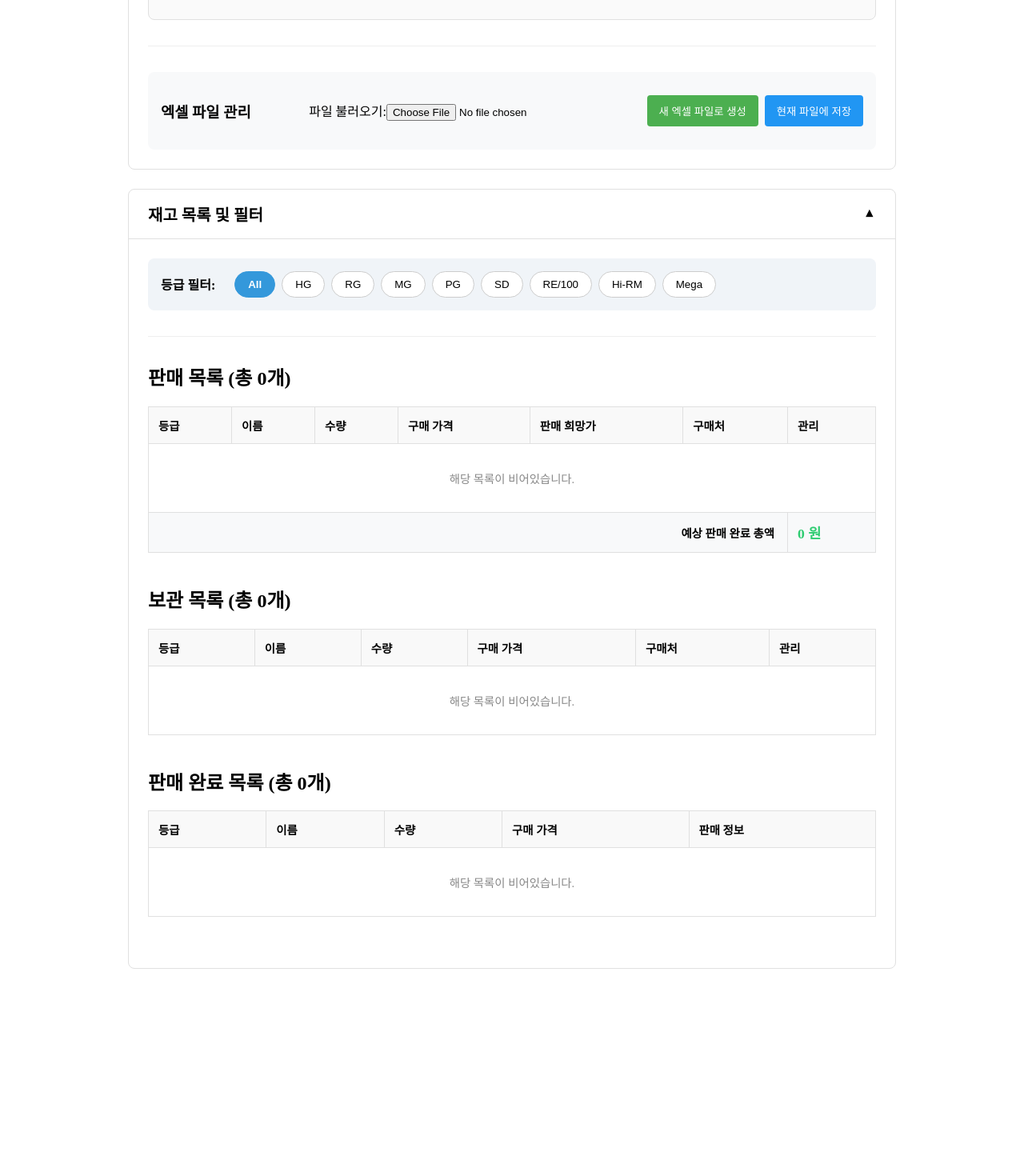
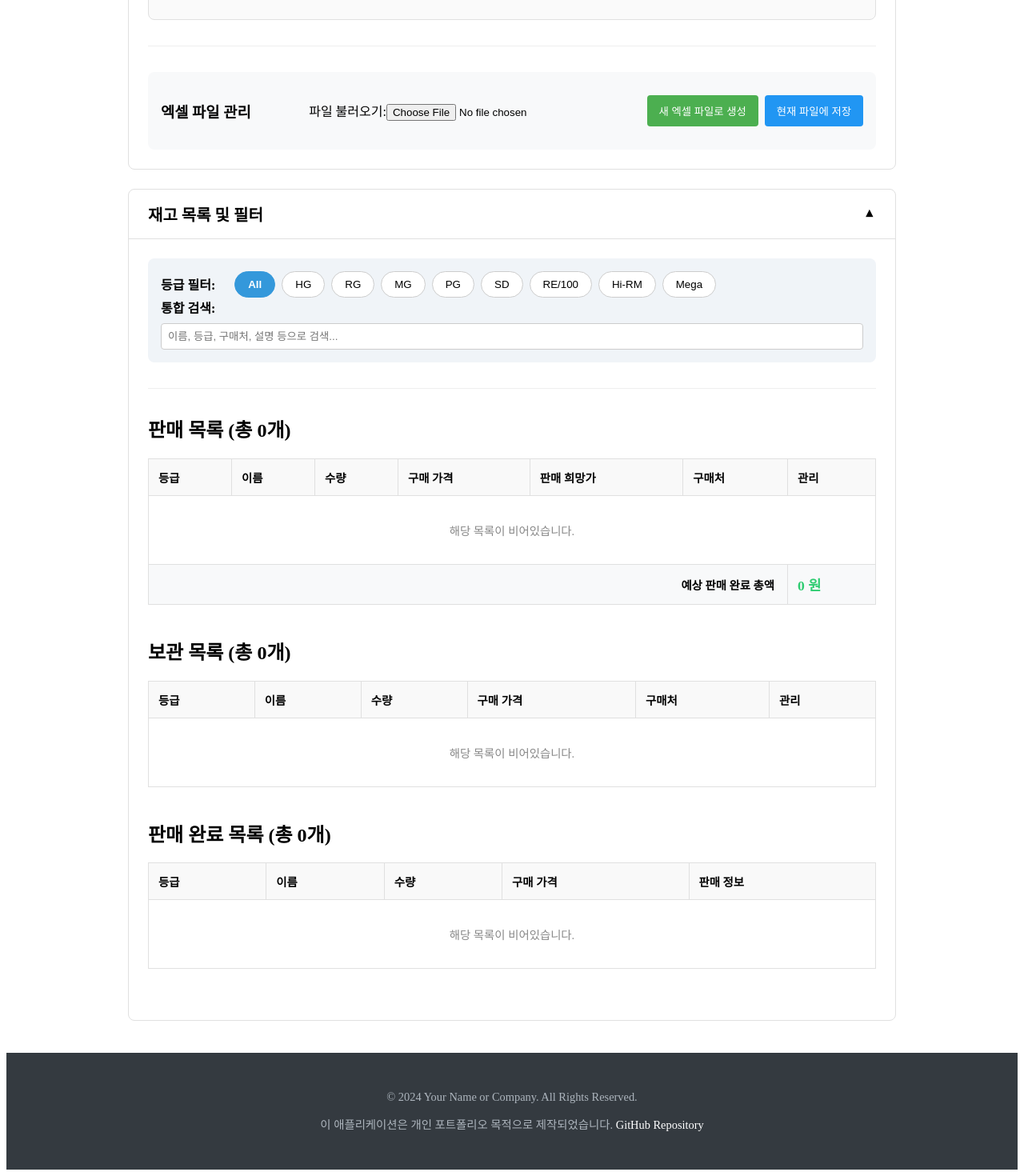
Before and after one commit to ungit003/gundam-inventory, a Vue app: page / in a window 1280 px wide. Shown: the part 1274-2744 px from the top of the page at 80% size. Before the commit the page ends 2533 px from the top, so only its background shows below. Built offline with nearby package versions, Linux system fonts and the light colour scheme.

Commit message:
검색 기능, 푸터 추가

```diff
--- a/src/App.vue
+++ b/src/App.vue
@@ -36,7 +36,7 @@ const {
 
 <template>
   <header>
-    <h1>건담 재고 관리</h1>
+    <h1>건담 재고 관리 v2.0</h1>
   </header>
   <main>
     <!-- [수정] 각 기능 구역을 CollapsibleSection으로 감쌉니다. -->
@@ -72,8 +72,12 @@ const {
   <!-- [신규] 상세 정보 모달을 조건부로 렌더링합니다. -->
   <ItemDetailModal v-if="isDetailModalVisible && itemForDetail" :item="itemForDetail" />
 
-  <footer>
-    <!-- 저작권 푸터는 6단계에서 추가될 예정입니다. -->
+  <footer class="app-footer">
+    <p>&copy; 2024 Your Name or Company. All Rights Reserved.</p>
+    <p>
+      이 애플리케이션은 개인 포트폴리오 목적으로 제작되었습니다.
+      <a href="https://github.com/your-repo-link" target="_blank">GitHub Repository</a>
+    </p>
   </footer>
 </template>
 
@@ -94,4 +98,28 @@ main {
   border: 0;
   border-top: 1px solid #eee;
 }
+
+.app-wrapper {
+  display: flex;
+  flex-direction: column;
+  min-height: 100vh; /* 화면 전체 높이를 차지하도록 */
+}
+main {
+  flex-grow: 1; /* main 영역이 남은 공간을 모두 차지하도록 */
+  /* ... 기존 main 스타일 ... */
+}
+.app-footer {
+  text-align: center;
+  padding: 2rem;
+  background-color: #343a40;
+  color: #adb5bd;
+  font-size: 0.9rem;
+}
+.app-footer a {
+  color: #ffffff;
+  text-decoration: none;
+}
+.app-footer a:hover {
+  text-decoration: underline;
+}
 </style>
--- a/src/components/FilterControls.vue
+++ b/src/components/FilterControls.vue
@@ -33,6 +33,19 @@ const filterGradeOptions = ['All', ...GRADE_OPTIONS];
         {{ grade }}
       </button>
     </div>
+    <div class="filter-group search-group">
+      <span class="filter-label">통합 검색:</span>
+      <!--
+        [수정] placeholder 텍스트를 변경하여
+        어떤 항목들이 검색 대상인지 사용자에게 알려줍니다.
+      -->
+      <input
+        type="text"
+        v-model="store.searchTerm"
+        placeholder="이름, 등급, 구매처, 설명 등으로 검색..."
+        class="search-input"
+      >
+    </div>
   </div>
 </template>
 
@@ -67,4 +80,13 @@ const filterGradeOptions = ['All', ...GRADE_OPTIONS];
   border-color: #3498db;
   font-weight: bold;
 }
+.search-group {
+  flex-grow: 1; /* 남은 공간을 모두 차지하도록 */
+}
+.search-input {
+  width: 100%;
+  padding: 0.5rem;
+  border: 1px solid #ccc;
+  border-radius: 4px;
+}
 </style>
--- a/src/stores/inventory.js
+++ b/src/stores/inventory.js
@@ -59,23 +59,71 @@ export const useInventoryStore = defineStore('inventory', {
   // ----------------------------------------------------------------
   getters: {
     // --- 필터링된 목록 Getters ---
+    /**
+     * [수정] 필터링된 보관 목록을 반환하는 getter입니다.
+     * 검색 로직이 여러 필드를 대상으로 하도록 확장됩니다.
+     */
     filteredInStorageList: (state) => {
+      // 검색어가 비어있으면 필터링을 수행하지 않고 전체를 반환하여 성능을 최적화합니다.
+      if (!state.searchTerm.trim()) {
         return state.inStorageList.filter(item =>
-        (state.gradeFilter === 'All' || item.grade === state.gradeFilter) &&
-        item.name.toLowerCase().includes(state.searchTerm.toLowerCase())
+          state.gradeFilter === 'All' || item.grade === state.gradeFilter
         );
+      }
+
+      const lowerCaseSearchTerm = state.searchTerm.toLowerCase();
+
+      return state.inStorageList.filter(item => {
+        const gradeMatch = state.gradeFilter === 'All' || item.grade === state.gradeFilter;
+
+        // [핵심 변경점] 검색 조건 확장
+        // 아이템의 여러 텍스트 속성 중 하나라도 검색어를 포함하면 true가 됩니다.
+        const searchMatch =
+          item.name.toLowerCase().includes(lowerCaseSearchTerm) ||
+          item.grade.toLowerCase().includes(lowerCaseSearchTerm) ||
+          (item.purchaseLocation && item.purchaseLocation.toLowerCase().includes(lowerCaseSearchTerm)) ||
+          (item.details && item.details.toLowerCase().includes(lowerCaseSearchTerm));
+
+        return gradeMatch && searchMatch;
+      });
     },
+
+    // 판매 목록과 판매 완료 목록도 동일한 로직으로 검색 기능을 강화합니다.
     filteredForSaleList: (state) => {
+      if (!state.searchTerm.trim()) {
         return state.forSaleList.filter(item =>
-        (state.gradeFilter === 'All' || item.grade === state.gradeFilter) &&
-        item.name.toLowerCase().includes(state.searchTerm.toLowerCase())
+          state.gradeFilter === 'All' || item.grade === state.gradeFilter
         );
+      }
+      const lowerCaseSearchTerm = state.searchTerm.toLowerCase();
+      return state.forSaleList.filter(item => {
+        const gradeMatch = state.gradeFilter === 'All' || item.grade === state.gradeFilter;
+        const searchMatch =
+          item.name.toLowerCase().includes(lowerCaseSearchTerm) ||
+          item.grade.toLowerCase().includes(lowerCaseSearchTerm) ||
+          (item.purchaseLocation && item.purchaseLocation.toLowerCase().includes(lowerCaseSearchTerm)) ||
+          (item.details && item.details.toLowerCase().includes(lowerCaseSearchTerm));
+        return gradeMatch && searchMatch;
+      });
     },
+
     filteredSoldList: (state) => {
+      if (!state.searchTerm.trim()) {
         return state.soldList.filter(item =>
-        (state.gradeFilter === 'All' || item.grade === state.gradeFilter) &&
-        item.name.toLowerCase().includes(state.searchTerm.toLowerCase())
+          state.gradeFilter === 'All' || item.grade === state.gradeFilter
         );
+      }
+      const lowerCaseSearchTerm = state.searchTerm.toLowerCase();
+      return state.soldList.filter(item => {
+        const gradeMatch = state.gradeFilter === 'All' || item.grade === state.gradeFilter;
+        const searchMatch =
+          item.name.toLowerCase().includes(lowerCaseSearchTerm) ||
+          item.grade.toLowerCase().includes(lowerCaseSearchTerm) ||
+          (item.purchaseLocation && item.purchaseLocation.toLowerCase().includes(lowerCaseSearchTerm)) ||
+          (item.details && item.details.toLowerCase().includes(lowerCaseSearchTerm)) ||
+          (item.saleMedium && item.saleMedium.toLowerCase().includes(lowerCaseSearchTerm)); // 판매 완료 목록은 판매 매체도 검색 대상에 포함
+        return gradeMatch && searchMatch;
+      });
     },
 
     // --- 금융 정보 계산 Getters ---
```
Lines whose indentation alone changed are shown as unchanged.
